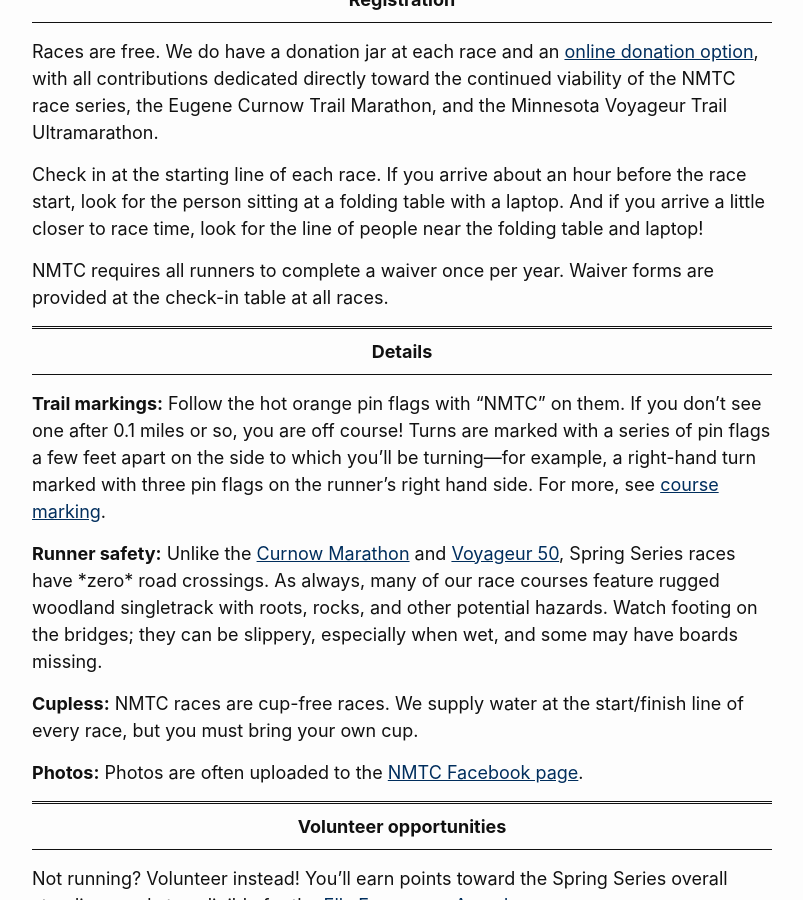
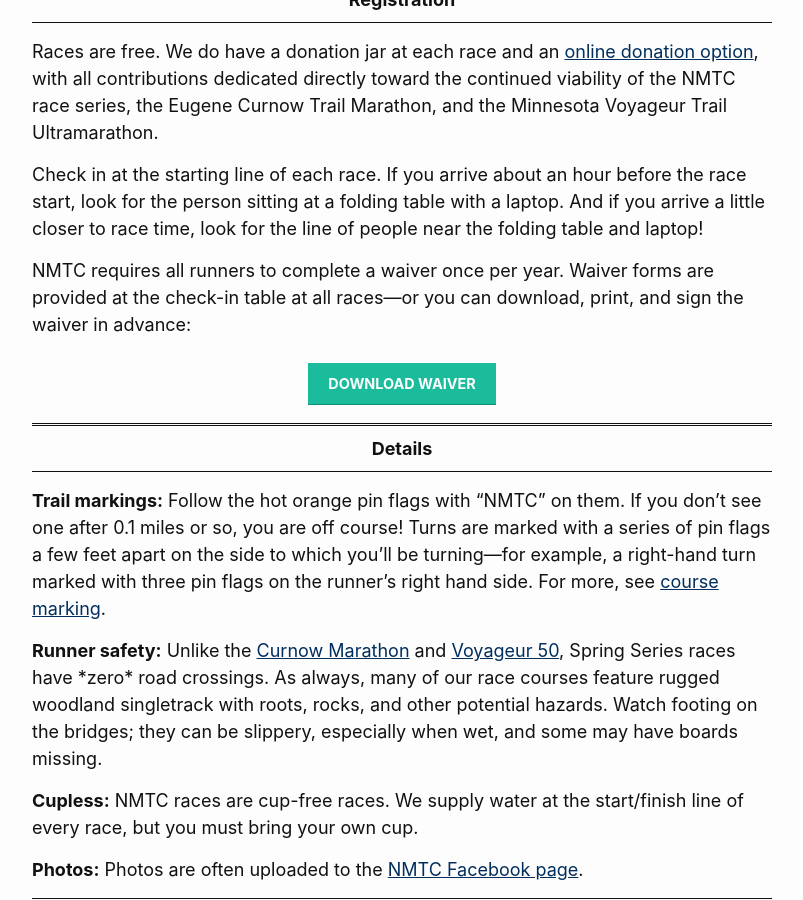
Before and after one commit to nmtc-run/nmtc-run.github.io, a Jekyll site: the page built from pages/series-spring.md, in a window 1280 px wide and 900 px high, scrolled down 3077 px. Shown: the whole window, without its empty margins (238-1041 px from the left). Built offline with Jekyll 4.4.1, drawn with Linux system fonts in a browser that asks for light colours.

Commit message:
added waiver

```diff
--- a/_data/footer-items.yml
+++ b/_data/footer-items.yml
@@ -32,7 +32,7 @@
     page: /legends
   - name: Sponsors
     page: /sponsors
-  - name:
-    page:
+  - name: Waiver form
+    page: /waiver
   # - name: Shop
   #   page: /shop
--- a/_data/menu-items.yml
+++ b/_data/menu-items.yml
@@ -33,6 +33,8 @@
       page: /rules
     - name: Sponsors
       page: /sponsors
+    - name: Waiver form
+      page: /waiver
   - submenu:
     - heading: Community
     - name: Fennessey Award
--- a/_includes/series-details.md
+++ b/_includes/series-details.md
@@ -24,7 +24,13 @@
 
 Check in at the starting line of each race. If you arrive about an hour before the race start, look for the person sitting at a folding table with a laptop. And if you arrive a little closer to race time, look for the line of people near the folding table and laptop!
 
-NMTC requires all runners to complete a waiver once per year. Waiver forms are provided at the check-in table at all races.
+NMTC requires all runners to complete a waiver once per year. Waiver forms are provided at the check-in table at all races—or you can download, print, and sign the waiver in advance:
+
+<div class="container" style="display:flex;padding-bottom:1em;">
+  <a href="https://drive.google.com/file/d/1Oi7ZZGoC_LKUgtKJ8Bj_u7ClPld5iRRD/view" style="margin: 0 auto;" target="blank">
+    <div class="button">Download waiver</div>
+  </a>
+</div>
 
 # Details
 
```
Also changed, not shown: pages/waiver.md (added, +20 -0 lines).
